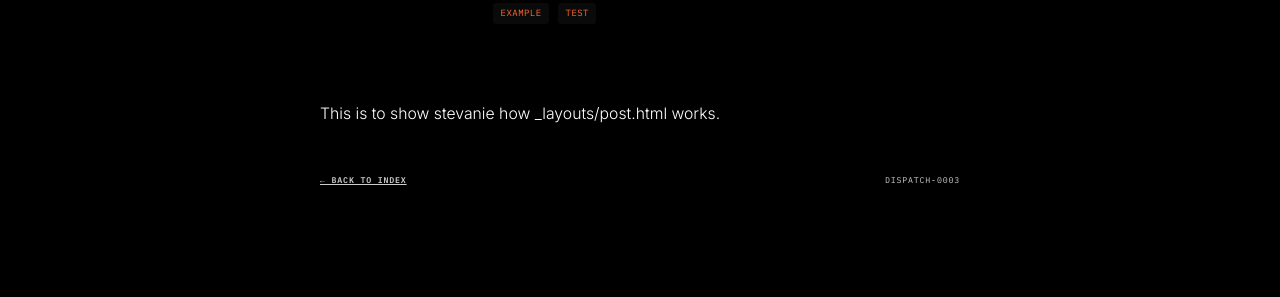
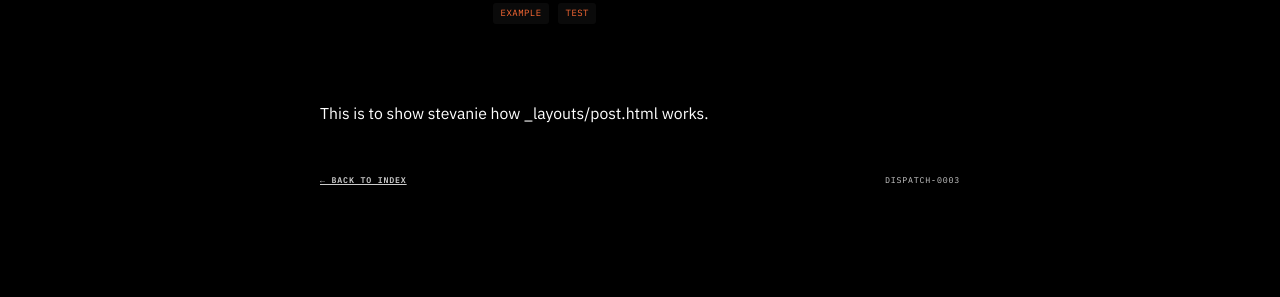
Before and after one commit to valeobserver/dispatches-from-the-vale, a Jekyll site: the page built from _posts/2026-02-08-show-stevanie.md, in a window 1280 px wide. Shown: the part 276-573 px from the top of the page. Built offline with Jekyll 4.4.1, drawn with Linux system fonts in a browser that asks for light colours.

Commit message:
updated fonts

```diff
--- a/_layouts/post.html
+++ b/_layouts/post.html
@@ -61,7 +61,6 @@
   }
 
   .article-title {
-    font-family: var(--sans);
     font-size: 2.4rem;          /* large title next to number */
     font-weight: 500;
     line-height: 1.25;
@@ -76,7 +75,6 @@
   }
 
   .article-content {
-    font-family: 'Inter', sans-serif;
     font-weight: 300;
     font-size: 1.05rem;
     line-height: 1.9;
```
